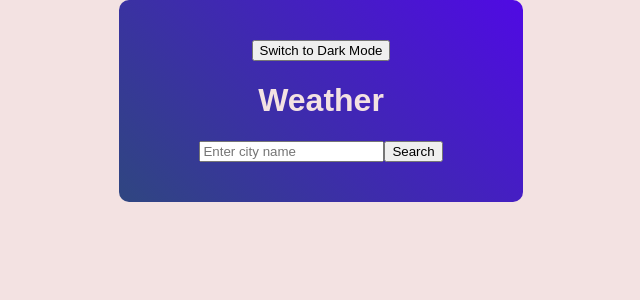
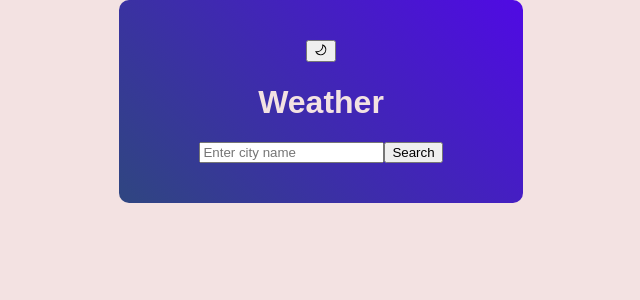
Before and after one commit to LenaM777/weather-app-react, a React (Vite) app: page / in a window 1280 px wide. Shown: the top 300 px of the page, without its empty margins (359-999 px from the left). Built offline with nearby package versions, Linux system fonts and the light colour scheme; no server answers.

Commit message:
feat: Add react icons in App.jsx

```diff
--- a/package.json
+++ b/package.json
@@ -11,7 +11,8 @@
   },
   "dependencies": {
     "react": "^19.1.0",
-    "react-dom": "^19.1.0"
+    "react-dom": "^19.1.0",
+    "react-icons": "^5.5.0"
   },
   "devDependencies": {
     "@eslint/js": "^9.25.0",
--- a/src/App.jsx
+++ b/src/App.jsx
@@ -3,6 +3,7 @@ import "./App.css";
 import SearchBar from "./components/SearchBar/SearchBar";
 import { fetchWeatherData } from "./services/weatherService";
 import WeatherDisplay from "./components/WeatherDisplay/WeatherDisplay";
+import { GoMoon, GoSun } from "react-icons/go";
 
 const App = () => {
   const [weatherData, setWeatherData] = useState(null);
@@ -41,7 +42,11 @@ const App = () => {
   return (
     <div className="app">
       <button onClick={toggleTheme} className="theme-toggle">
-        Switch to {theme === "light" ? "Dark" : "Light"} Mode
+        {theme === "light" ? (
+          <GoMoon className="icon" />
+        ) : (
+          <GoSun className="icon" />
+        )}
       </button>
 
       <h1>Weather</h1>
```
Also changed, not shown: 1 other file (tests, documents, lock files or other folders).
